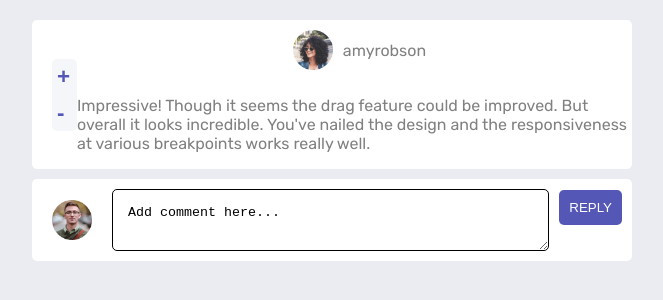
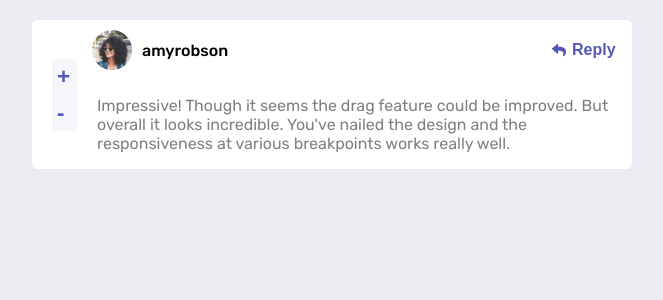
Before and after one commit to JesusVS760/Interactive-Comment-Section, a React (Vite) app: page / in a window 1280 px wide. Shown: the top 300 px of the page, without its empty margins (308-971 px from the left). Built offline with nearby package versions, Linux system fonts and the light colour scheme.

Commit message:
progress

```diff
--- a/src/components/CommentCard.css
+++ b/src/components/CommentCard.css
@@ -16,6 +16,7 @@ body {
   flex-direction: column;
   font-size: 1rem;
   color: gray;
+  margin-left: 20px;
 }
 .comment-card {
   background: white;
@@ -33,5 +34,32 @@ img {
 .comment-content-header {
   display: flex;
   align-items: center;
-  justify-content: flex-start;
+  margin-right: auto;
+  margin-left: -15px;
 }
+.comment-content-header p {
+  color: black;
+  font-weight: 500;
+}
+.reply {
+  display: flex;
+  align-items: center;
+  margin-left: 150%;
+}
+.reply button {
+  border: none;
+  outline: none;
+  background: transparent;
+  font-size: 1rem;
+  color: hsl(238, 40%, 52%);
+  font-weight: 700;
+  cursor: pointer;
+}
+.reply img {
+  padding: 0;
+  cursor: pointer;
+}
+.amyProfile {
+  display: flex;
+  justify-content: space-between;
+}
--- a/src/components/CommentCard.jsx
+++ b/src/components/CommentCard.jsx
@@ -2,11 +2,23 @@ import React, { useEffect, useState } from "react";
 import profilePicAmy from "../images/avatars/image-amyrobson.png";
 import ButtonCard from "./ButtonCard";
 import ReplyCard from "./ReplyCard";
+import ReplyArrow from "../images/icon-reply.svg";
 import "./CommentCard.css";
 import data from "../data.json";
 
 const CommentCard = () => {
   const [jsonData, setJsonData] = useState(null);
+  const [isVisible, setIsVisible] = useState(false);
+
+  const handleClick = () => {
+    setIsVisible(!isVisible);
+    const replyComment = document.querySelector(".reply-comment");
+    if (isVisible) {
+      replyComment.style.visibility = "hidden";
+    } else {
+      replyComment.style.visibility = "visible";
+    }
+  };
 
   useEffect(() => {
     // Fetch JSON data from data.json
@@ -42,6 +54,14 @@ const CommentCard = () => {
               <div className="comment-content-header">
                 <img src={profilePicAmy} alt="poster" className="amyProfile" />
                 <p>{firstComment.user.username}</p>
+                <div className="reply">
+                  <img
+                    onClick={handleClick}
+                    src={ReplyArrow}
+                    alt="reply-arrow"
+                  />
+                  <button onClick={handleClick}>Reply</button>
+                </div>
               </div>
               {/* Render your fetched data here */}
               <p>{firstComment.content}</p>
--- a/src/components/ReplyCard.css
+++ b/src/components/ReplyCard.css
@@ -1,4 +1,5 @@
 .reply-comment {
+  visibility: hidden;
   display: flex;
   align-items: center;
   margin-top: 10px;
```
